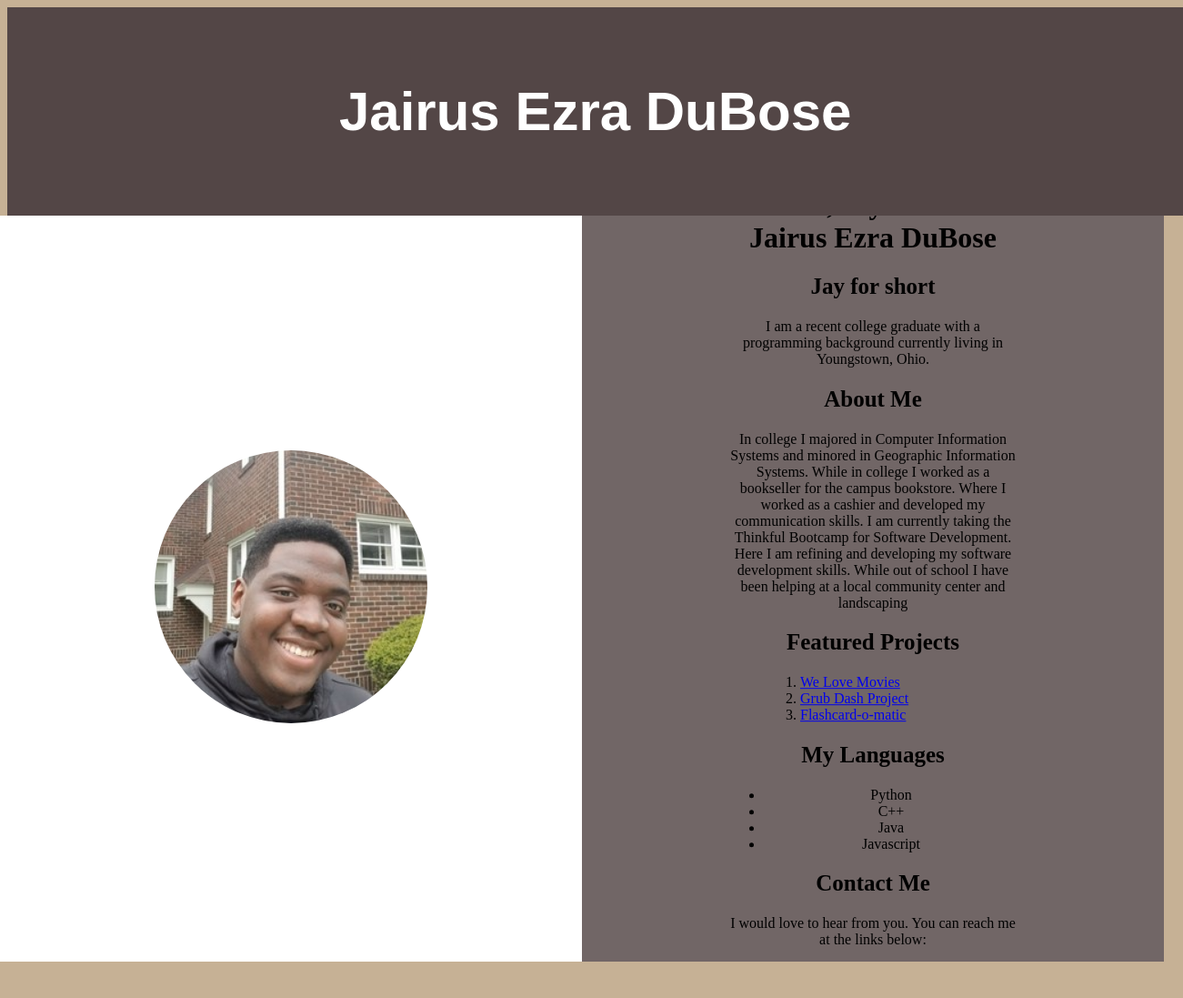
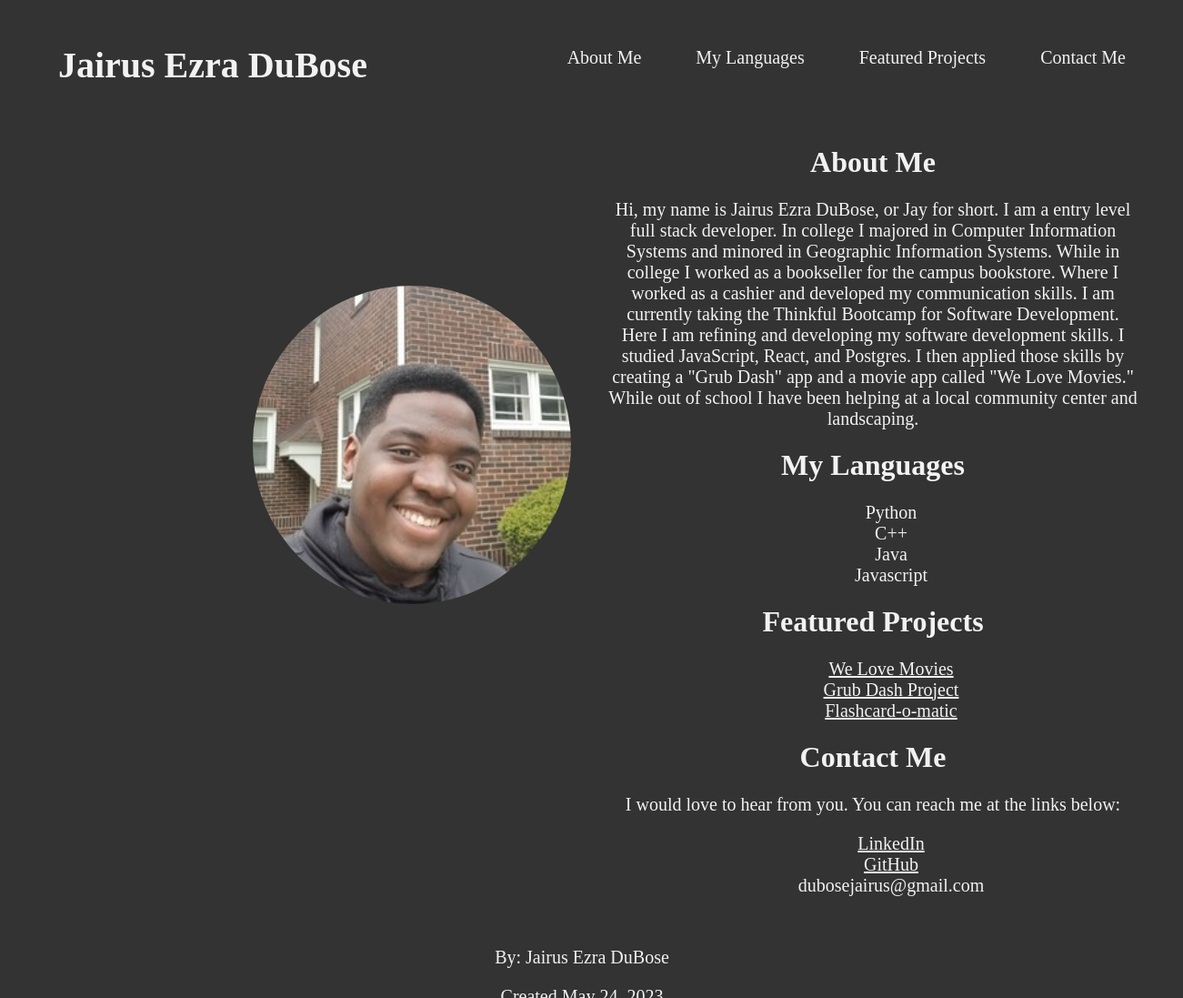
Before and after one commit to JaiDuB75/JairusEzraDuBose, a plain HTML site: page index.html in a window 1280 px wide. Shown: the top 1097 px of the page at 91% size, 1301 px wide, since content can reach past the window. Before the commit the page ends 1057 px from the top, so only its background shows below. Drawn offline with Linux system fonts and the light colour scheme.

Commit message:
Update 1

```diff
--- a/index.html
+++ b/index.html
@@ -3,50 +3,49 @@
 
 <head>
     <link href="style.css" rel="stylesheet" type="text/css" />
-  <meta name="viewport" content="width=device-width" />
+    <meta name="viewpoint" content="width=device-width" />
     <meta charset="utf-8" />
     <title>Jairus Ezra DuBose</title>
 </head>
 
 <body>
-  <main>
-    <!--This is main section of the web page-->
-
-    <div>
-      <header>
-        <h1>Jairus Ezra DuBose</h1>
+    <div class="page-top">
+        <header class="flex-parent-element">
+            <h1 class="flex-child-element">Jairus Ezra DuBose</h1>
+            <nav class="flex-child-element selected">
+                <a href="#">About Me</a>
+                <a href="#">My Languages</a>
+                <a href="#">Featured Projects</a>
+                <a href="#">Contact Me</a>
+            </nav>
         </header>
     </div>
-
-    <div class="content">
-      <div class="split left">
-        <div class="centered">
-          <img src="images/profile.jpg" alt="profile-picture" />
+    <div class="container">
+        <div class="column">
+            <div>
+                <img src="./images/profile.jpg" alt="Profile Image">
             </div>
         </div>
-      <div class="split right">
-        <div class="centered">
-          <h1>Hello, My name is Jairus Ezra DuBose</h1>
-          <h2>Jay for short</h2>
+        <div class="column">
+            <div>
+                <h1>About Me</h1>
                 <p>
-            I am a recent college graduate with a programming background
-            currently living in Youngstown, Ohio.
-          </p>
-          <div>
-            <h2>About Me</h2>
-            <p>
-              In college I majored in Computer Information Systems and minored
-              in Geographic Information Systems. While in college I worked as
+                    Hi, my name is Jairus Ezra DuBose, or Jay for short. I am a entry level full stack developer. In college I majored in Computer Information Systems and minored in Geographic Information Systems. While in college I worked as
                     a bookseller for the campus bookstore. Where I worked as a
                     cashier and developed my communication skills. I am currently
                     taking the Thinkful Bootcamp for Software Development. Here I am
-              refining and developing my software development skills. While
+                    refining and developing my software development skills. I studied JavaScript, React, and Postgres. I then applied those skills by creating a "Grub Dash" app and a movie app called "We Love Movies." While
                     out of school I have been helping at a local community center
-              and landscaping
+                    and landscaping.
                 </p>
-          </div>
-          <div>
-            <h2>Featured Projects</h2>
+                <h1>My Languages</h1>
+                <ul>
+                    <li>Python</li>
+                    <li>C++</li>
+                    <li>Java</li>
+                    <li>Javascript</li>
+                </ul>
+                <h1>Featured Projects</h1>
                 <ol>
                     <li>
                         <a href="https://github.com/JaiDuB75/We-Love-Movies">We Love Movies</a>
@@ -58,18 +57,7 @@
                         <a href="https://github.com/JaiDuB75/Flashcard-o-matic">Flashcard-o-matic</a>
                     </li>
                 </ol>
-          </div>
-          <div>
-            <h2>My Languages</h2>
-            <ul>
-              <li>Python</li>
-              <li>C++</li>
-              <li>Java</li>
-              <li>Javascript</li>
-            </ul>
-          </div>
-          <div>
-            <h2>Contact Me</h2>
+                <h1>Contact Me</h1>
                 <p>
                     I would love to hear from you. You can reach me at the links
                     below:
@@ -81,21 +69,15 @@
                     <!--Link to linkedIn-->
                     <li><a href="https://github.com/JaiDuB75">GitHub</a></li>
                     <!--Link to GitHub-->
+                    <li>dubosejairus@gmail.com</li>
                 </ol>
             </div>
         </div>
     </div>
-    </div>
-
-  </main>
-
-  <hr />
-
+</body>
 <footer>
-    <!--Footer for ownership information-->
     <p>By: Jairus Ezra DuBose</p>
     <p>Created May 24, 2023</p>
 </footer>
-</body>
 
 </html>
--- a/style.css
+++ b/style.css
@@ -1,117 +1,101 @@
-html {
-  background-color: #c6b195;
+html{
+  background-color: #333;
 }
 
-/*CSS Code to color the background  for the entire web page*/
-header {
-  color: white;
-  background-color: #534646;
+header{
+  color: #f2f2f2;
+  font-size: 20px;
+  padding: 14px 16px;
+  overflow: hidden;
   text-align: center;
-  padding: 40px;
-  font-size: 30px;
-  height: 100%;
-  width: 96%;
 }
 
-/*CSS Code to color algin and color the header*/
-
-header h1 {
-  font-family: Arial, Helvetica, sans-serif;
+nav{
+  display: flex;
+  justify-content: flex-end;
+  gap: 20px;
+  padding-right: 20px;
 }
 
-header h2 {
-  font-family: 'Gill Sans', 'Gill Sans MT', 'Calibri', 'Trebuchet MS';
+h1{
+  text-align: center;
+  color: #f2f2f2;
 }
 
-h2,
-h3 {
-  font-size: 25px;
+p{
+  font-size: 20px;
+  color: #f2f2f2;
+  text-align: center;
 }
 
-/*Centers the content within the main tag*/
-
-.column {
-  float: left;
-  width: 50%;
-  background-color: #dfd3d3;
-  text-align: left;
+a:link, a:visited{
+  text-align: center;
+  color: #f2f2f2;
 }
 
-/*CSS Code for colums*/
-
-.row:after {
-  content: "";
-  display: table;
-  clear: both;
+li{
+  font-size: 20px;
+  text-align: center;
+  list-style-type: none;
+  color: #f2f2f2;
 }
-
-/*CSS Code for rows*/
-
-section p {
-  background-color: #dfd3d3;
-  padding: 30px;
-}
-
-/*Spectifies the background color of the paragraph tags*/
 
 footer {
   color: white;
   text-align: center;
-  background-color: #3c3434;
 }
 
-/*Contols the color alignment and background color for the footer*/
-
-hr {
-  border: none;
-  border-top: 3px double #2e2c2b;
-  color: #2e2c2b;
-  overflow: visible;
-  text-align: center;
-  height: 5px;
+.page-top{
+  overflow: hidden;
 }
 
-img {
-  width: 50%;
-  /*Setting the width of my photo. Working on removing pixelization */
+.page-top a{
+  float: left;
+  color: #f2f2f2;
+  text-align: center;
+  padding: 20px;
+  text-decoration: none;
 }
 
-ol {
-  text-align: left;
-  /*Setting the alignment for the content of the ordered list */
-  margin-left: 40px;
+.page-top a:hover{
+  background-color: #0454aa;
+  color: white;
 }
 
-.split{
-  height: 100%;
-  width: 50%;
-  position: absolute;
-  z-index: 1;
-  overflow-x: hidden;
-  padding-top: 20px;
+.flex-parent-element{
+  display: flex;
+  width: 100%;
+  align-items: flex-end;
 }
 
-/* Control the left side */
-.left {
-  left: 0;
-  background-color: white;
+.flex-child-element{
+  flex: auto;
+  margin: 10px;
+  /* border: 10px solid blueviolet; */
 }
 
-/* Control the right side */
-.right {
-  right: 0;
-  background-color: rgb(113, 102, 102);
+.flex-child-element:first-child{
+  margin-right: 100px;
 }
 
-.centered{
-  position: absolute;
-  top: 50%;
-  left: 50%;
-  transform: translate(-50%, -50%);
-  text-align: center;
+.selected{
+  align-self: center;
+
 }
 
-.centered img {
-  width: 300px;
+.container{
+  display: flex;
+}
+
+.column{
+  flex: 1;
+  padding: 20px;
+  /* border: 2px solid #ccc; */
+}
+
+.column img{
+  width: 350px;
+  margin-top: 175px;
+  margin-left: 250px;
   border-radius: 50%;
 }
```
Also changed, not shown: 1 other file. Lines whose indentation alone changed are shown as unchanged.
